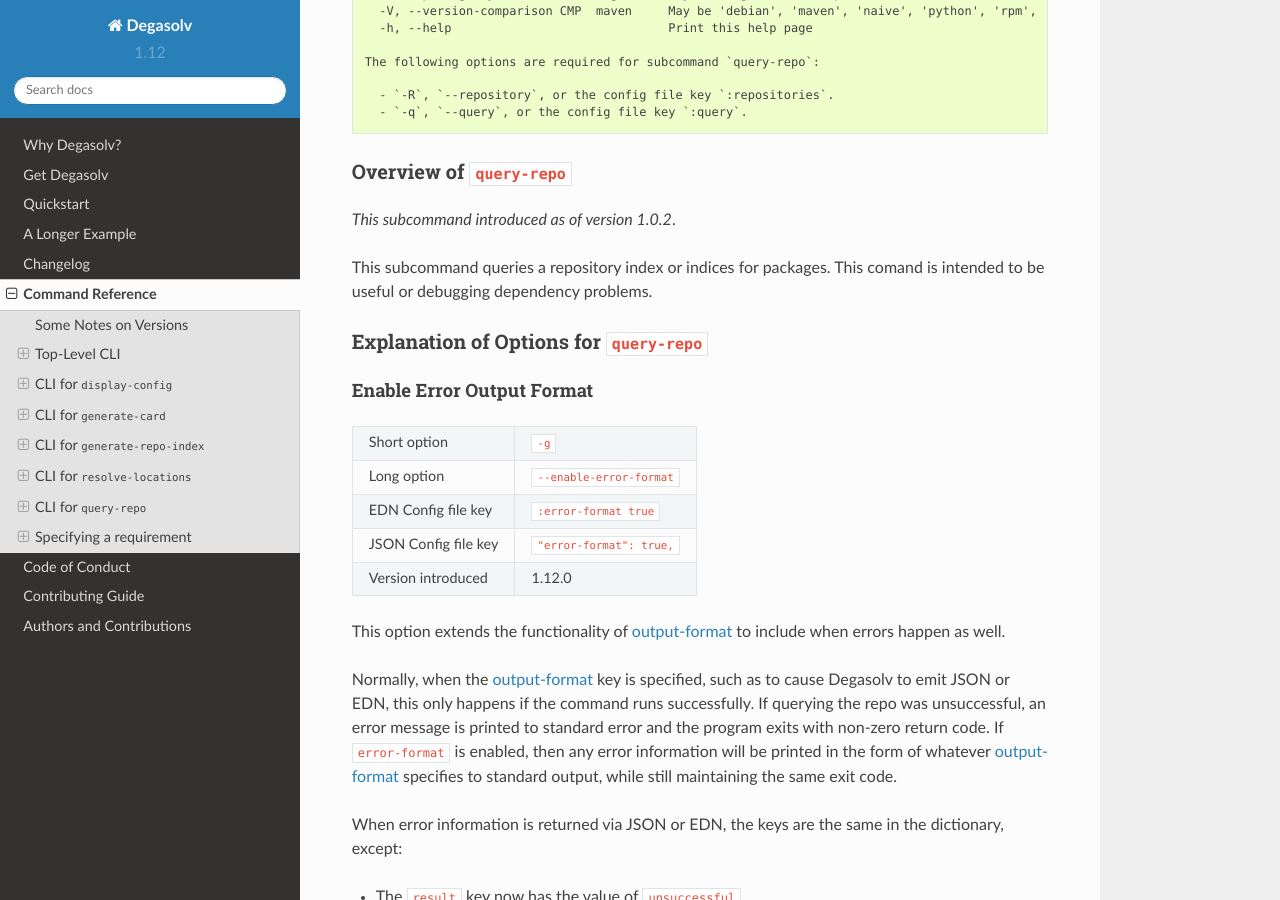
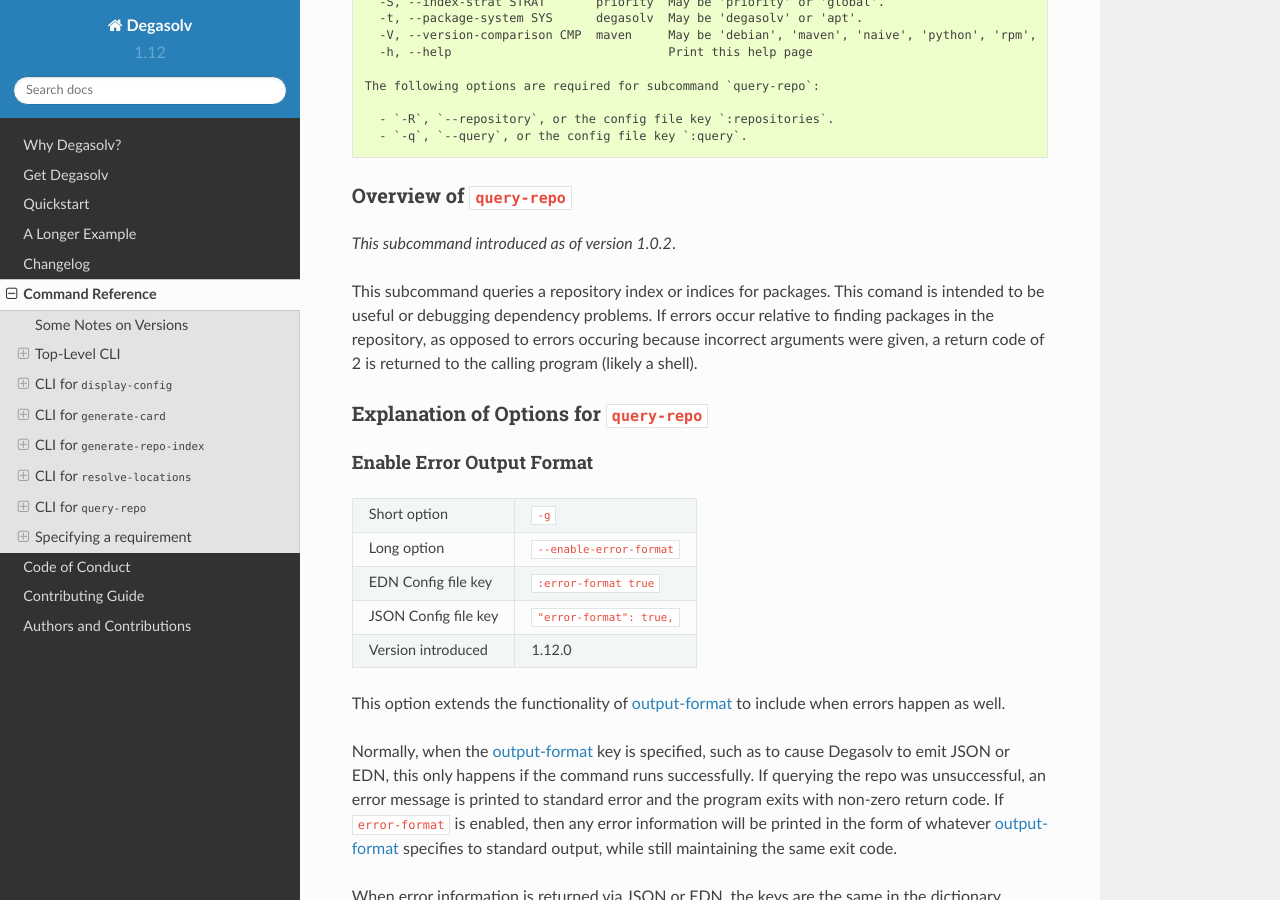
Before and after one commit to djhaskin987/degasolv, a Sphinx documentation site: the page built from docs/command-reference.rst, in a window 1280 px wide and 900 px high, scrolled down 32465 px. Built offline with Sphinx 7.4.7 and the Read the Docs theme 2.0.0, drawn with Linux system fonts in a browser that asks for light colours; some of the changed text lies outside the part shown.

Commit message:
Return codes

```diff
--- a/docs/changelog.rst
+++ b/docs/changelog.rst
@@ -17,8 +17,14 @@
 Added
 +++++
 
+- Documentation saying what return codes are given and what they mean
+
 Changed
 +++++++
+
+- Return code for ``resolve-locations`` changed to 3 when dependency
+  resolutions occur to distinguish them from normal "you got the argument
+  string wrong" errors
 
 - Default ``--{enable|disable}-error-format`` set to ``enabled`` for
   :ref:`resolve-locations <enable-error-format-resolve>` and
--- a/docs/command-reference.rst
+++ b/docs/command-reference.rst
@@ -78,7 +78,9 @@
 ++++++++++++++++++++++
 
 Degasolv parses global options before it parses subcommands or the options for
-subcommands; therefore, global options need to be specified first.
+subcommands; therefore, global options need to be specified first. If any
+option, whether global or for a subcommand is given incorrectly, the program
+exits with a return code of 1.
 
 Using Configuration Files
 *************************
@@ -866,8 +868,8 @@
 exits with a return code of 0 and outputs the name of each package in
 the solution it has found, together with that package's location.
 
-If the command fails, a non-zero exit code is returned. The output from such
-a run might look like this::
+If the command fails because of dependency resolution problems, an exit code of
+3 is returned. The output from such a run might look like this::
 
   The resolver encountered the following problems:
 
@@ -1829,7 +1831,9 @@
 
 This subcommand queries a repository index or indices for
 packages. This comand is intended to be useful or debugging dependency
-problems.
+problems. If errors occur relative to finding packages in the repository,
+as opposed to errors occuring because incorrect arguments were given,
+a return code of 2 is returned to the calling program (likely a shell).
 
 Explanation of Options for ``query-repo``
 +++++++++++++++++++++++++++++++++++++++++
```
Also changed, not shown: 1 other file.
